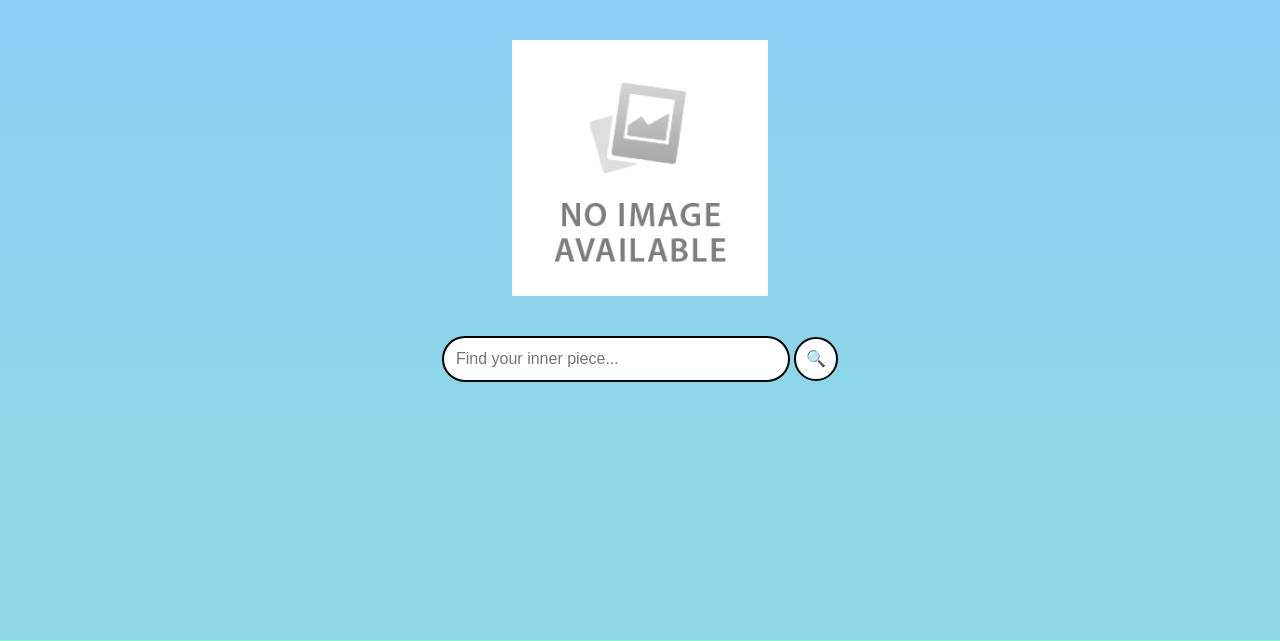
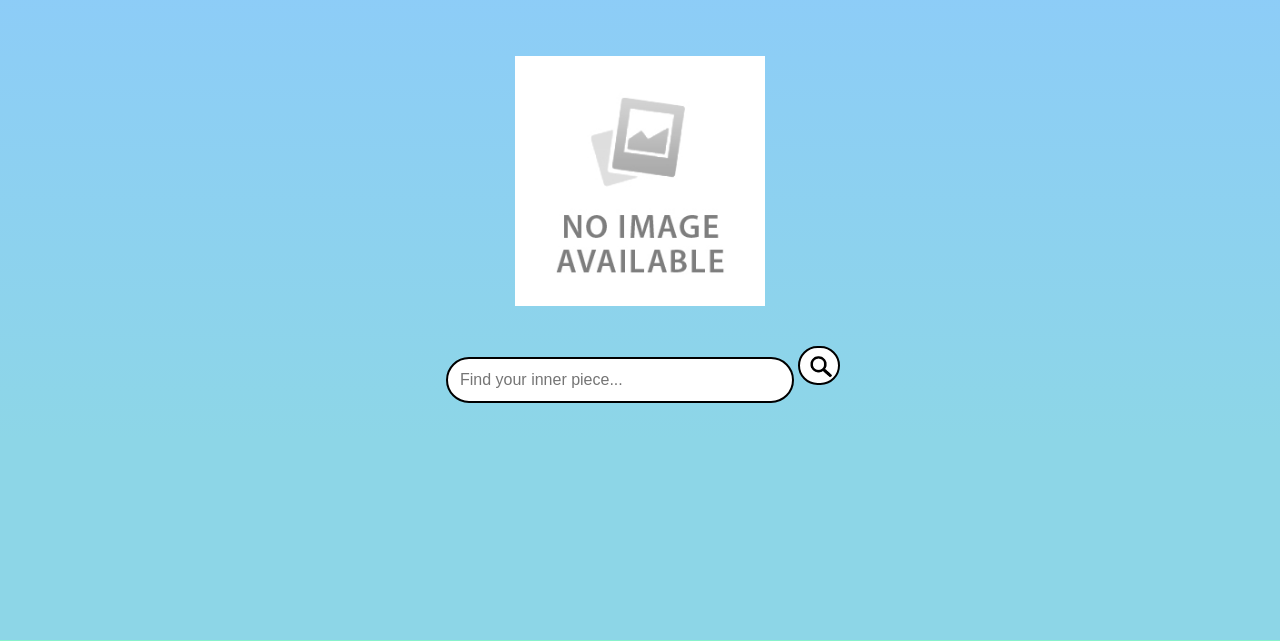
Before and after one commit to SamuelHellqvist/tnmk30_lego, a PHP site: page / in a window 1280 px wide. Shown: the part 80-721 px from the top of the page. Run offline with PHP 8.4, Linux system fonts and the light colour scheme.

Commit message:
kakbilder sök ikon tillagd

```diff
--- a/head.txt
+++ b/head.txt
@@ -35,7 +35,8 @@
         <form class="headform"  action="search.php" method="get">
             <input type="text" name="searchResult" id="resultSearchbar">
 
-            <input type="submit" class="searchBtn" value="🔍">
+
+        <input type="image" class="searchBtn" src="images/magnifyingGlass.png" alt="Magnifying Glass">
         </form>
 
 
--- a/index.php
+++ b/index.php
@@ -42,7 +42,7 @@
         <img id="search_image" src="images/image.jpg" alt="logo">
         <form action="search.php" method="get" >
         <input type="text" name="searchResult" id="search_bar" placeholder="Find your inner piece...">
-        <input type="Submit" class="searchBtn" value="🔍">
+        <input type="image" class="searchBtn" src="images/magnifyingGlass.png" alt="Magnifying Glass">
         </form>
     </div>
 
--- a/style.css
+++ b/style.css
@@ -90,7 +90,7 @@ footer button{
 }
 
 .headform input{
-    padding: 0.75rem;
+    padding: 0rem;
 }
 
 /* center button bättre */
@@ -107,6 +107,7 @@ footer button{
     justify-content: center;
     position: relative;
     white-space: nowrap;
+    padding: 1rem;
 }
 
 
@@ -208,9 +209,8 @@ transform: rotate(45deg);
 }
 
 .searchBtn{
-    height: 2.75rem;
-    width: 2.75rem;
-    padding:1%;
+    height: 2rem;
+    width: 2rem;
     background-color: white;
     border: solid black;
     border-width: 2px;
@@ -231,7 +231,6 @@ button:hover{
 }
 
 
-
 .brickinfo{
     display: grid;
     grid-template-rows: 1fr;
@@ -245,7 +244,6 @@ button:hover{
     border-radius: 1rem;
 
 }
-
 
 .brickinfo #imgbox {
     height: 100%;
--- a/todo.txt
+++ b/todo.txt
@@ -3,7 +3,7 @@
 Main
 ----
 Innehåll på alla popups
-Sizelimit på kanppar
+X    Sizelimit på kanppar
 Fixa bilder, Legobitar på sidorna på startsidan
 Gradient bakgrund
 Ta bort loggan på startsidan då den red an är mitt i bilden
```
Also changed, not shown: images/magnifyingGlass.png (added).
